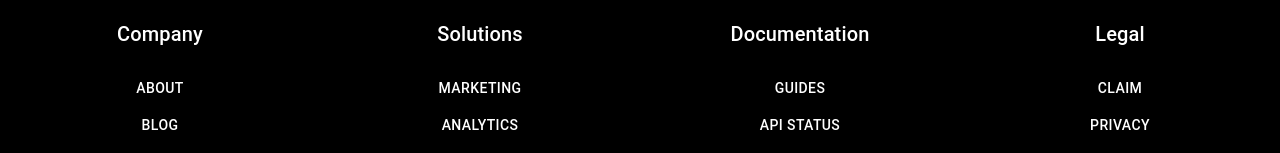
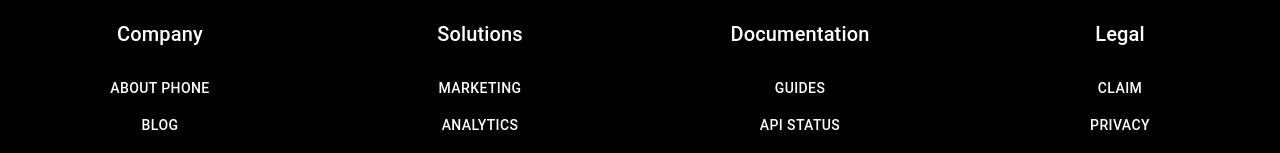
Before and after one commit to Bhushan-Dudhal/E-commerce-SwayStyles-Frontend, a React (Vite) app: page / in a window 1280 px wide. Shown: the part 2940-3093 px from the top of the page. Built offline with nearby package versions, Linux system fonts and the light colour scheme.

Commit message:
footer page update add footer

```diff
--- a/src/customer/components/footer/Footer.jsx
+++ b/src/customer/components/footer/Footer.jsx
@@ -16,6 +16,7 @@ const Footer = () => {
           <div>
             <Button className="pb-5" variant="h6" >
               About
+              phone
             </Button>
           </div>
           <div>
@@ -111,9 +112,7 @@ const Footer = () => {
           <Typography variant="body2" component={"p"} align="center">
             Made with love React and me.
           </Typography>
-          <div>
-            <p></p>
-          </div>
+
         </Grid>
       </Grid>
     </div>
```
